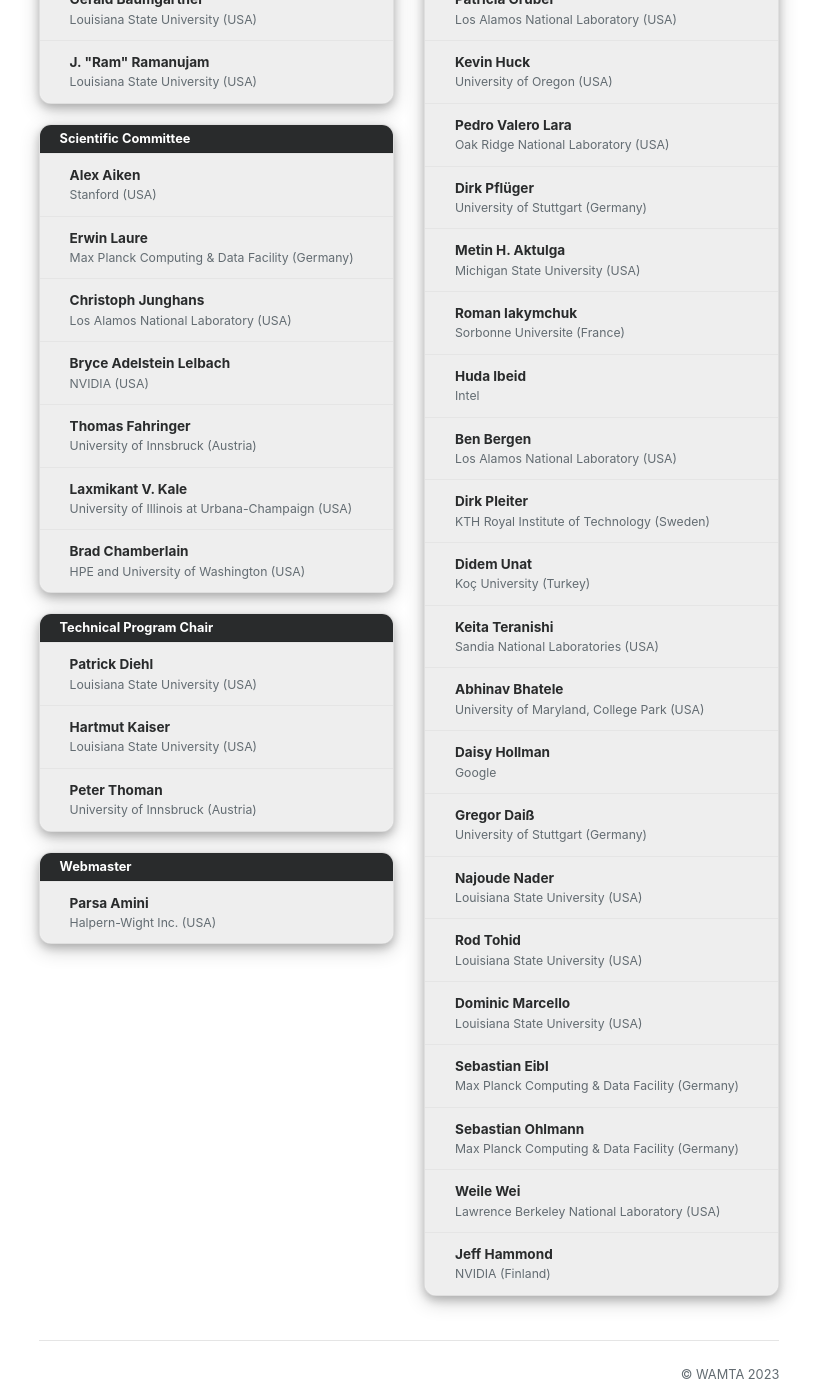
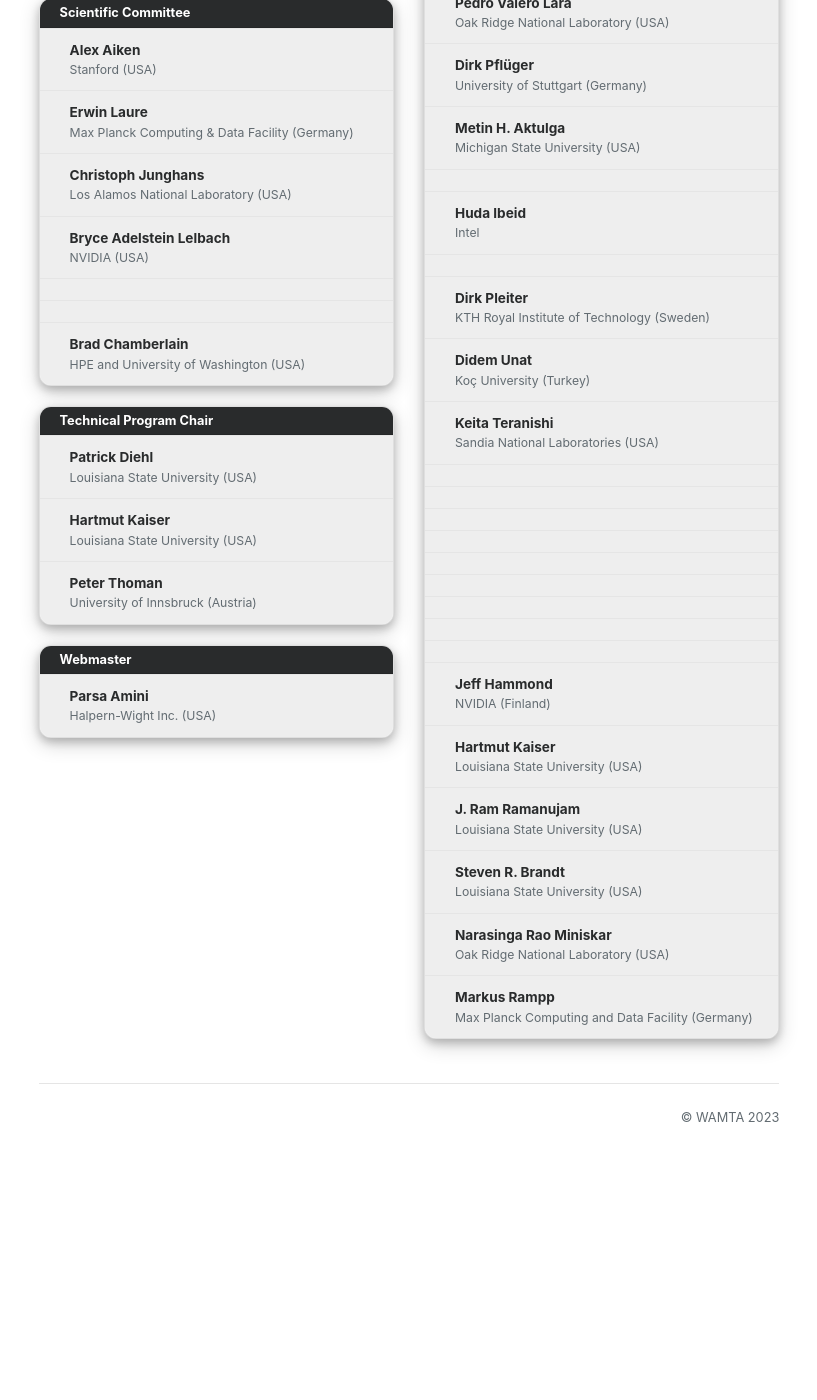
Before and after one commit to wamta26/WAMTA26.github.io, a Jekyll site: the page built from organization.html, in a window 1280 px wide and 1400 px high, scrolled down 582 px. Shown: the whole window, without its empty margins (231-1048 px from the left). Built offline with Jekyll 4.4.1, drawn with Linux system fonts in a browser that asks for light colours; nearby versions of some CDN libraries; after the commit the page ends 1725 px from its top, so only the background shows below that; some of the changed lines change nothing that is shown; some of the changed text lies outside the part shown.

Commit message:
Updated Committess and Added TCs

```diff
--- a/_data/conference.yml
+++ b/_data/conference.yml
@@ -68,18 +68,18 @@ program_chair:
   - name: Patrick Diehl
     org: Louisiana State University (USA)
     homepage: https://www.diehlpk.de/
-  - name: Hartmut Kaiser
-    org: Louisiana State University (USA)
-    homepage: https://www.lsu.edu/eng/cse/people/faculty/kaiser.php
-  - name: Steven R. Brandt
-    org: Louisiana State University (USA)
-    homepage: https://www.cct.lsu.edu/~sbrandt/
-  - name: Gerald Baumgartner
-    org: Louisiana State University (USA)
-    homepage: https://www.csc.lsu.edu/~gb/
-  - name: J. "Ram" Ramanujam
-    org: Louisiana State University (USA)
-    homepage: http://www.ece.lsu.edu/jxr/
+  - name: George Bosilca
+    org: University of Tennessee at Knoxville (USA)
+    homepage: https://www.eecs.utk.edu/people/george-bosilca/
+  - name: Pedro Valero-Lara
+    org: Oak Ridge National Laboratory (USA)
+    homepage: https://www.ornl.gov/staff-profile/pedro-valero-lara
+  #- name: Gerald Baumgartner
+  #  org: Louisiana State University (USA)
+  #  homepage: https://www.csc.lsu.edu/~gb/
+  #- name: J. "Ram" Ramanujam
+  #  org: Louisiana State University (USA)
+  #  homepage: http://www.ece.lsu.edu/jxr/
 steering_committee:
   - name: Alex Aiken
     org: Stanford (USA)
@@ -93,28 +93,28 @@ steering_committee:
   - name: Bryce Adelstein Lelbach
     org: NVIDIA (USA)
     homepage: https://www.linkedin.com/in/brycelelbach/
-  - name: Thomas Fahringer
-    org: University of Innsbruck (Austria)
-    homepage: http://dps.uibk.ac.at/~tf/
-  - name: Laxmikant V. Kale
-    org: University of Illinois at Urbana-Champaign (USA)
-    homepage: https://cs.illinois.edu/about/people/all-faculty/kale
+  - #name: Thomas Fahringer
+    #org: University of Innsbruck (Austria)
+    #homepage: http://dps.uibk.ac.at/~tf/
+  - #name: Laxmikant V. Kale
+    #org: University of Illinois at Urbana-Champaign (USA)
+    #homepage: https://cs.illinois.edu/about/people/all-faculty/kale
   - name: Brad Chamberlain
     org: HPE and University of Washington (USA)
     homepage: https://homes.cs.washington.edu/~bradc/
 technical_program_committee:
-  - name: Bita Hasheminezhad
-    org: NASA Ames Research Center (USA)
-    homepage:
-  - name: Irina Demeshko
-    org: NVIDIA
-    homepage:
+  - #name: Bita Hasheminezhad
+    #org: NASA Ames Research Center (USA)
+    #homepage:
+  - #name: Irina Demeshko
+    #org: NVIDIA
+    #homepage:
   - name: Brad Richardson
     org: Sourcery Institute (USA)
     homepage:
-  - name: Patricia Grubel
-    org: Los Alamos National Laboratory (USA)
-    homepage:
+  - #name: Patricia Grubel
+    #org: Los Alamos National Laboratory (USA)
+    #homepage:
   - name: Kevin Huck
     org: University of Oregon (USA)
     homepage:
@@ -127,15 +127,15 @@ technical_program_committee:
   - name: Metin H. Aktulga
     org: Michigan State University (USA)
     homepage:
-  - name: Roman Iakymchuk
-    org: Sorbonne Universite (France)
-    honepage:
+  - #name: Roman Iakymchuk
+    #org: Sorbonne Universite (France)
+    #honepage:
   - name:  Huda Ibeid
     org: Intel
     homepage:
-  - name: Ben Bergen
-    org: Los Alamos National Laboratory (USA)
-    homepage:
+  - #name: Ben Bergen
+    #org: Los Alamos National Laboratory (USA)
+    #homepage:
   - name: Dirk Pleiter
     org: KTH Royal Institute of Technology (Sweden)
     homepage:
@@ -145,36 +145,52 @@ technical_program_committee:
   - name: Keita Teranishi
     org: Sandia National Laboratories (USA)
     homepage:
-  - name: Abhinav Bhatele
-    org: University of Maryland, College Park (USA)
-    homepage:
-  - name: Daisy Hollman
-    org: Google
-    homepage:
-  - name: Gregor Daiß
-    org: University of Stuttgart (Germany)
-    homepage:
-  - name: Najoude Nader
-    org: Louisiana State University (USA)
-    homepage:
-  - name: Rod Tohid
-    org: Louisiana State University (USA)
-    homepage:
-  - name: Dominic Marcello
-    org: Louisiana State University (USA)
-    homepage: https://www.phys.lsu.edu/~dmarcel/
-  - name: Sebastian Eibl
-    org: Max Planck Computing & Data Facility (Germany)
-    homepage:
-  - name:  Sebastian Ohlmann
-    org: Max Planck Computing & Data Facility (Germany)
-    homepage:
-  - name: Weile Wei
-    org: Lawrence Berkeley National Laboratory (USA)
-    homepage:
+  - #name: Abhinav Bhatele
+    #org: University of Maryland, College Park (USA)
+    #homepage:
+  - #name: Daisy Hollman
+    #org: Google
+    #homepage:
+  - #name: Gregor Daiß
+    #org: University of Stuttgart (Germany)
+    #homepage:
+  - #name: Najoude Nader
+    #org: Louisiana State University (USA)
+    #homepage:
+  - #name: Rod Tohid
+    #org: Louisiana State University (USA)
+    #homepage:
+  - #name: Dominic Marcello
+    #org: Louisiana State University (USA)
+    #homepage: https://www.phys.lsu.edu/~dmarcel/
+  - #name: Sebastian Eibl
+    #org: Max Planck Computing & Data Facility (Germany)
+    #homepage:
+  - #name:  Sebastian Ohlmann
+    #org: Max Planck Computing & Data Facility (Germany)
+    #homepage:
+  - #name: Weile Wei
+    #org: Lawrence Berkeley National Laboratory (USA)
+    #homepage:
   - name: Jeff Hammond
     org: NVIDIA (Finland)
     homepage:
+  - name: Hartmut Kaiser
+    org: Louisiana State University (USA)
+    homepage:
+  - name: J. Ram Ramanujam
+    org: Louisiana State University (USA)
+    homepage:
+  - name: Steven R. Brandt
+    org: Louisiana State University (USA)
+    homepage:
+  - name: Narasinga Rao Miniskar
+    org: Oak Ridge National Laboratory (USA)
+    homepage:
+  - name: Markus Rampp
+    org: Max Planck Computing and Data Facility (Germany)
+    homepage:
+
 
 technical_program_chair:
   - name:  Patrick Diehl
```
